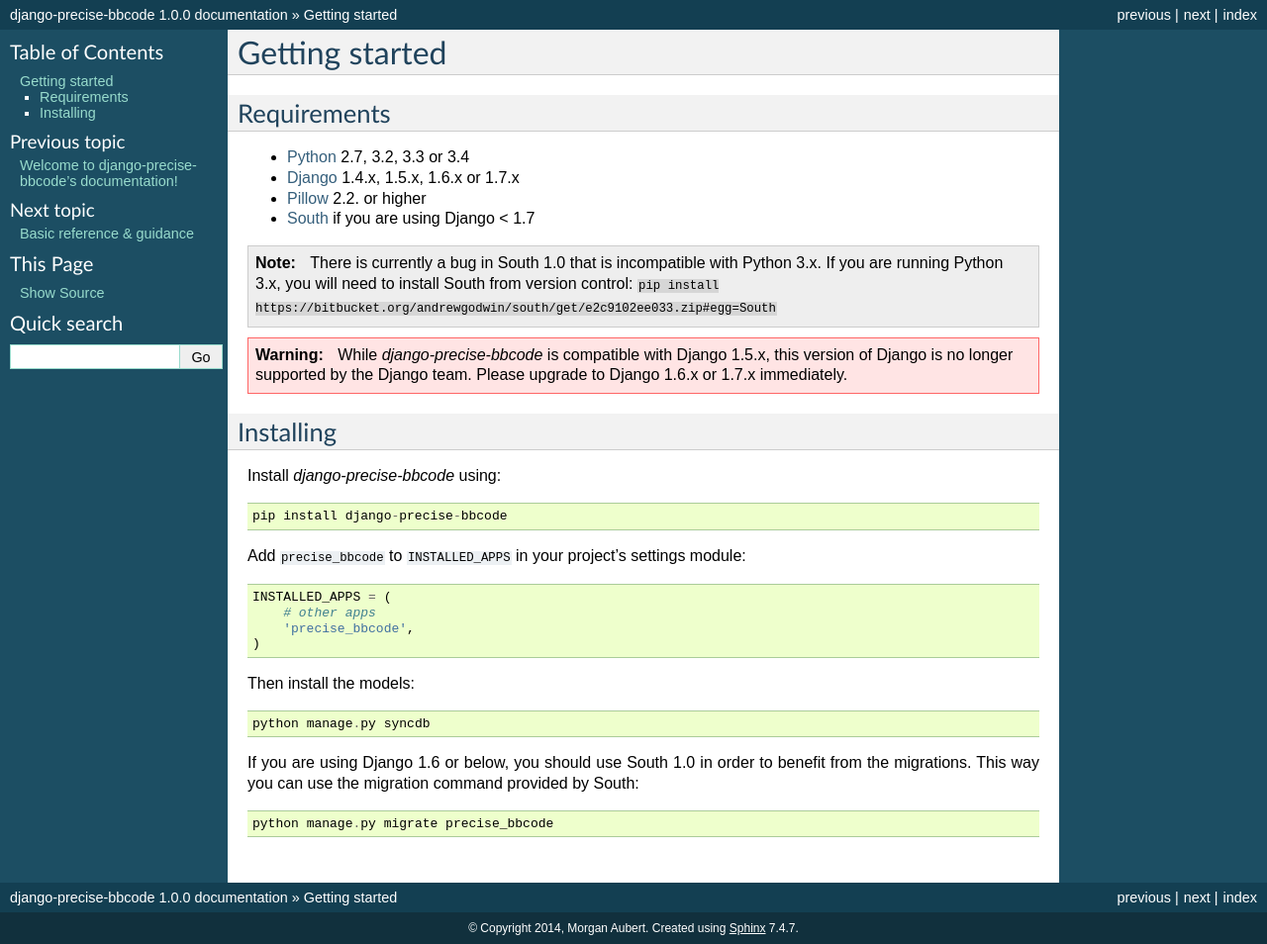
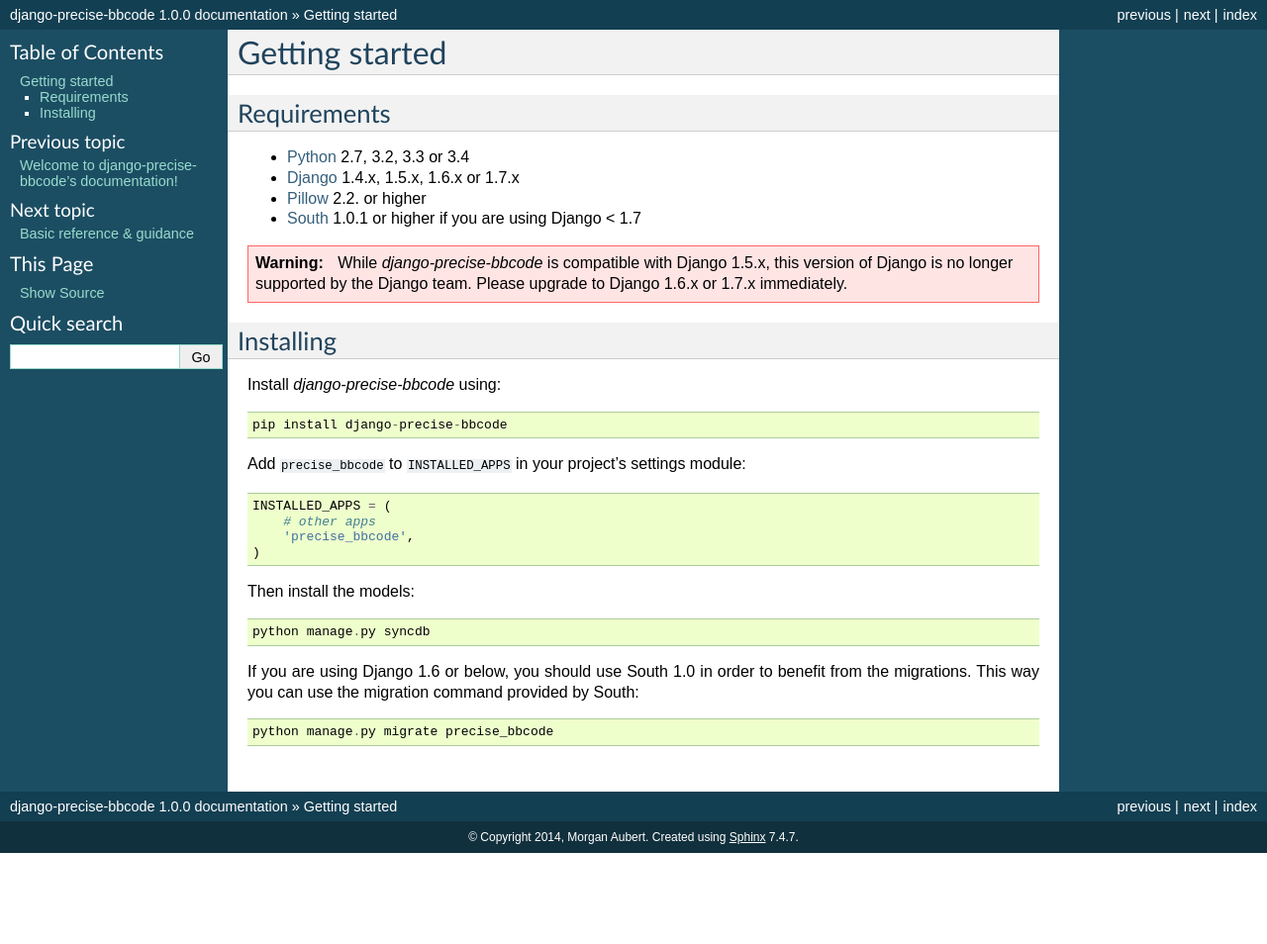
Before and after one commit to ellmetha/django-precise-bbcode, a Sphinx documentation site: the page built from docs/getting_started.rst, in a window 1280 px wide. Shown: the whole page at 99% size. Built offline with Sphinx 7.4.7, drawn with Linux system fonts in a browser that asks for light colours; after the commit the page ends 900 px from its top, so only the background shows below that.

Commit message:
Doc updated

```diff
--- a/docs/getting_started.rst
+++ b/docs/getting_started.rst
@@ -7,12 +7,8 @@
 * `Python`_ 2.7, 3.2, 3.3 or 3.4
 * `Django`_ 1.4.x, 1.5.x, 1.6.x or 1.7.x
 * `Pillow`_ 2.2. or higher
-* `South`_ if you are using Django < 1.7
+* `South`_ 1.0.1 or higher if you are using Django < 1.7
 
-
-.. note:: There is currently a bug in South 1.0 that is incompatible with Python 3.x.
-          If you are running Python 3.x, you will need to install South from version
-          control: ``pip install https://bitbucket.org/andrewgodwin/south/get/e2c9102ee033.zip#egg=South``
 
 .. warning:: While *django-precise-bbcode* is compatible with Django 1.5.x, this version of Django
              is no longer supported by the Django team. Please upgrade to
```
